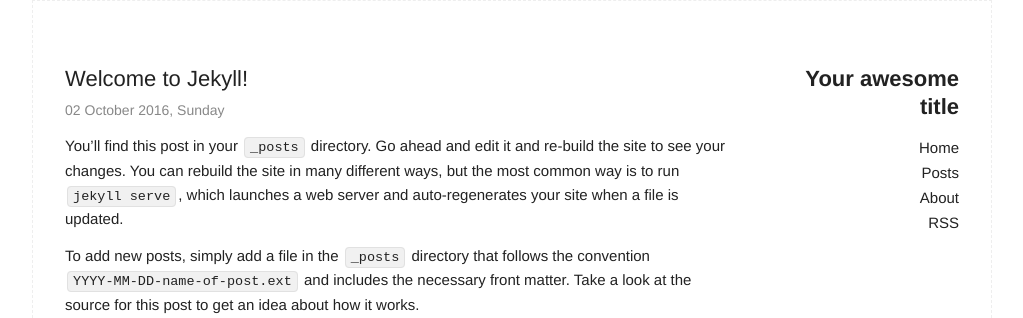
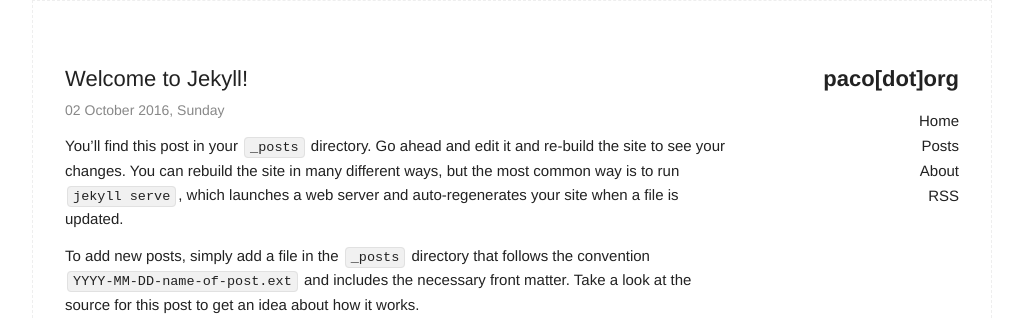
Before and after one commit to pacodotorg/pacodotorg.github.io, a Jekyll site: the page built from index.html, in a window 1280 px wide. Shown: the top 318 px of the page, without its empty margins (128-1151 px from the left). Built offline with Jekyll 4.4.1, drawn with Linux system fonts in a browser that asks for light colours.

Commit message:
changed baseurl

```diff
--- a/_config.yml
+++ b/_config.yml
@@ -6,16 +6,16 @@
 # 'jekyll serve'. If you change this file, please restart the server process.
 
 # Site settings
-title: Your awesome title
-email: your-email@domain.com
+title: paco[dot]org
+email: contact [at] paco.org
 description: > # this means to ignore newlines until "baseurl:"
   Write an awesome description for your new site here. You can edit this
   line in _config.yml. It will appear in your document head meta (for
   Google search results) and in your feed.xml site description.
-baseurl: "/jekyll-simple" # the subpath of your site, e.g. /blog
-url: "http://wildflame.me" # the base hostname & protocol for your site
-twitter_username: Taffyer
-github_username:  wild-flame
+baseurl: "/paco.org" # the subpath of your site, e.g. /blog
+url: "http://paco.org" # the base hostname & protocol for your site
+twitter_username: pacodotorg
+github_username:  pacodotorg
 
 # Build settings
 markdown: kramdown
```
